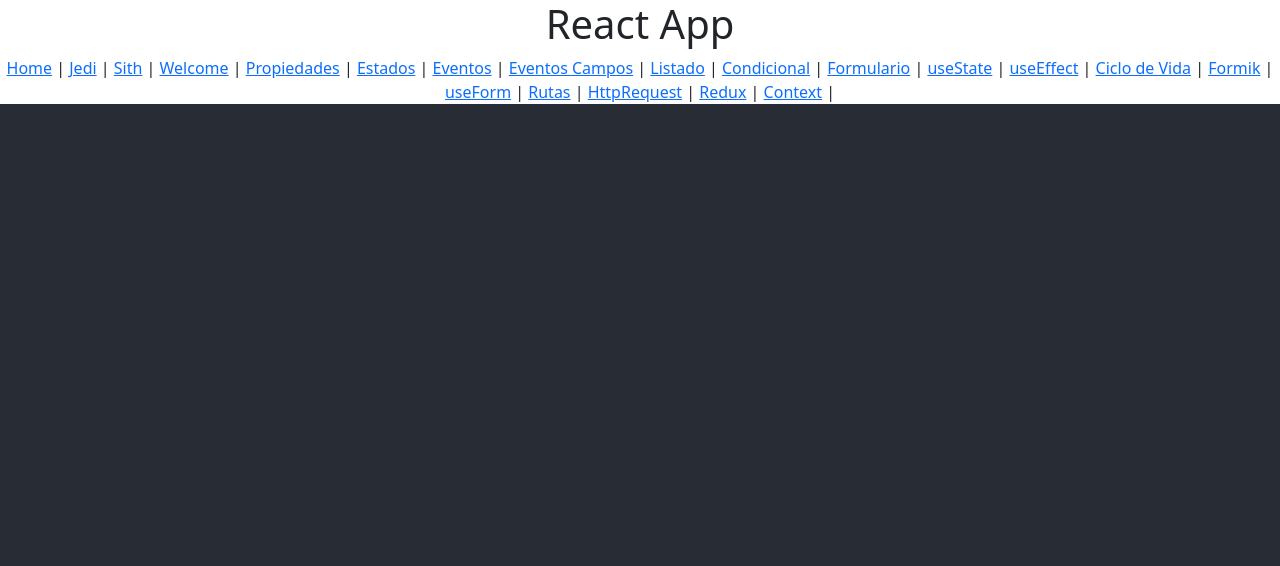
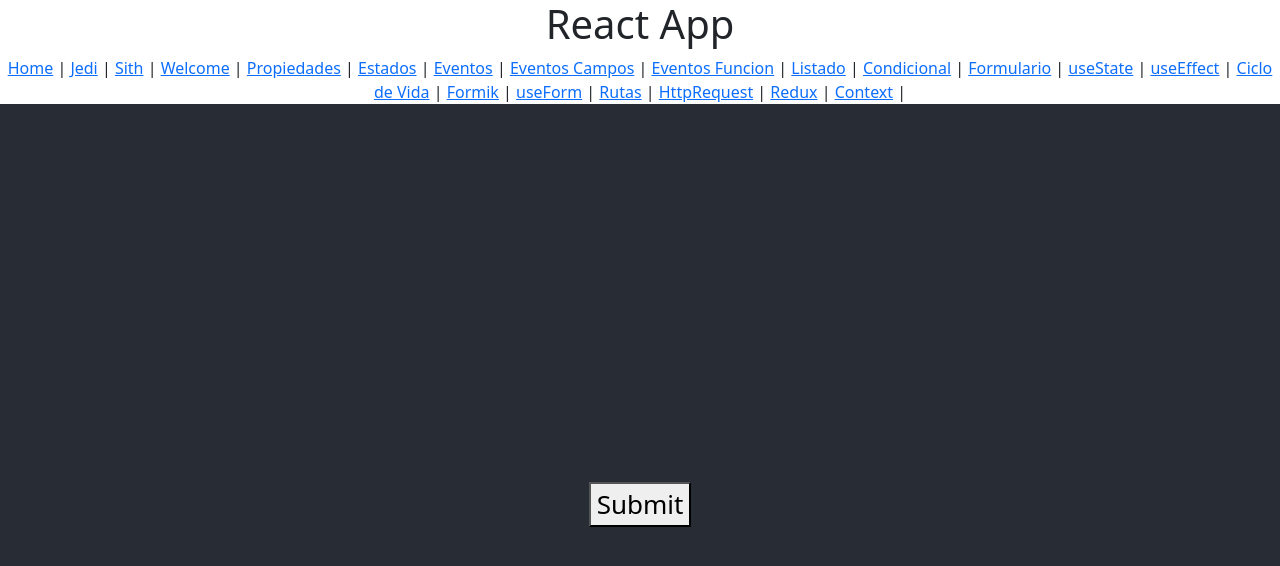
Before and after one commit to pepesan/ejemplos-react-jsx, a React (Create React App) app: page /eventosfuncion in a window 1280 px wide. Shown: the top 566 px of the page. Built offline with nearby package versions, Linux system fonts and the light colour scheme.

Commit message:
metido ejemplo de eventos con funciones en vez de clases

```diff
--- a/src/App.js
+++ b/src/App.js
@@ -4,9 +4,11 @@ import Sith from './componentes/Sith';
 import Welcome from "./componentes/propiedades/Welcome";
 import Clock from "./componentes/estados/Clock";
 import BotonPulsable from "./componentes/eventos/BotonPulsable";
+
 import Listado from "./componentes/plantillas/Listado";
 import Condicional from "./componentes/plantillas/Condicional";
 import Form01 from "./componentes/formularios/Form01";
+import EventoFuncion from "./componentes/eventos/EventoFuncion";
 import UsoState from "./componentes/hooks/UsoState";
 import CicloVida from "./componentes/ciclovida/CicloVida";
 import UsoEffect from "./componentes/ciclovida/UsoEffect";
@@ -28,6 +30,7 @@ import User from "./componentes/contexto/User";
 import UserProvider from "./componentes/contexto/UserContext";
 import Menu from "./componentes/Menu";
 import CamposFormulario from "./componentes/eventos/CamposFormulario";
+
 function App() {
   return (
     <div className="App">
@@ -45,9 +48,10 @@ function App() {
           <Route path="/estados" element={<Clock/>} />
           <Route path="/eventos" element={<BotonPulsable contador="2"/>} />
           <Route path="/eventoscampos" element={<CamposFormulario/>} />
+          <Route path="/eventosfuncion" element={<EventoFuncion/>} />
           <Route path="/listado" element={<Listado/>} />
           <Route path="/condicional" element={<Condicional numero="2"></Condicional>} />
-          <Route path="/formulario" element={<Form01/>} />
+          <Route path="/formulario" element={<div><Form01/></div>} />
           <Route path="/usoState" element={<UsoState/>} />
           <Route path="/ciclovida" element={<CicloVida/>} />
           <Route path="/usoEffect" element={<UsoEffect/>} />
--- a/src/componentes/Menu.jsx
+++ b/src/componentes/Menu.jsx
@@ -13,6 +13,7 @@ class Menu extends React.Component {
                 <Link to="/estados">Estados</Link> |{" "}
                 <Link to="/eventos">Eventos</Link> |{" "}
                 <Link to="/eventoscampos">Eventos Campos</Link> |{" "}
+                <Link to="/eventosfuncion">Eventos Funcion</Link> |{" "}
                 <Link to="/listado">Listado</Link> |{" "}
                 <Link to="/condicional">Condicional</Link> |{" "}
                 <Link to="/formulario">Formulario</Link> |{" "}
--- /dev/null
+++ b/src/componentes/eventos/EventoFuncion.jsx
@@ -0,0 +1,13 @@
+
+function EventoFuncion() {
+    function handleSubmit(e) {
+        e.preventDefault();    console.log('You clicked submit.');
+    }
+
+    return (
+        <form onSubmit={handleSubmit}>
+            <button type="submit">Submit</button>
+        </form>
+    );
+}
+export default EventoFuncion;
```
